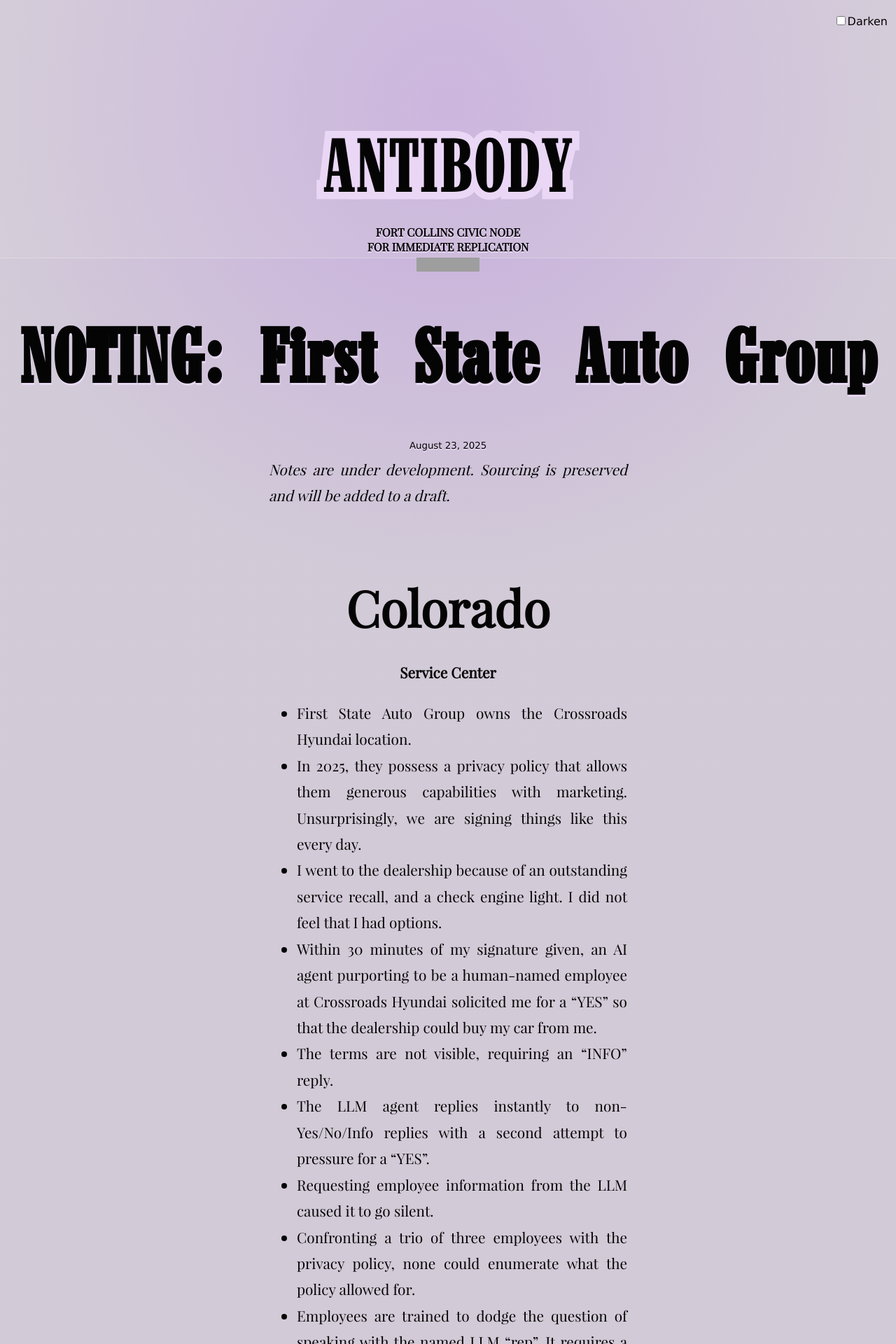
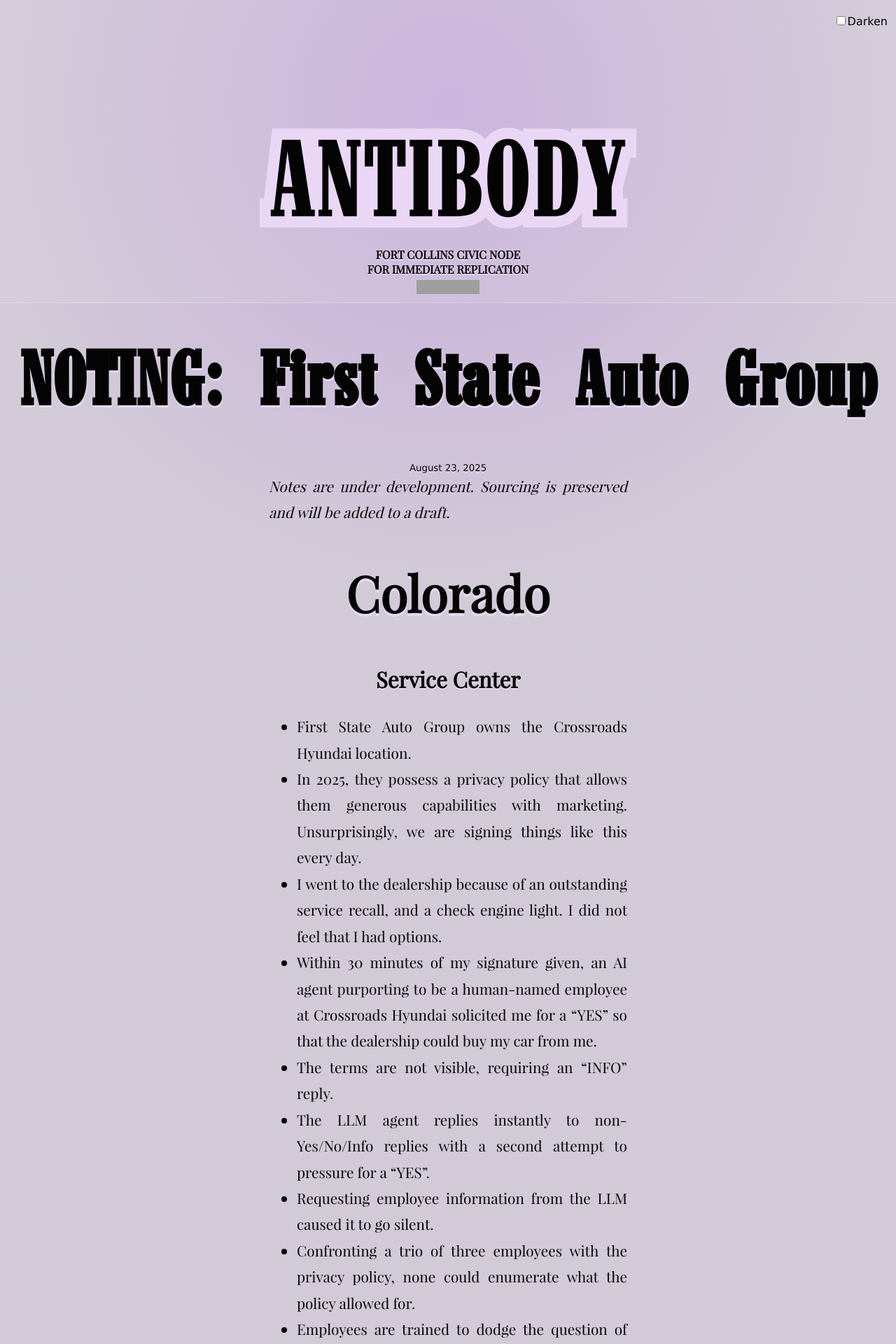
Before and after one commit to tiliv/antibody, a Jekyll site: the page built from docs/journal/autumn-ryan-First-State-Auto-Group/index.md, in a window 1280 px wide. Shown: the top 1920 px of the page at 70% size. Built offline with Jekyll 4.4.1, drawn with Linux system fonts in a browser that asks for light colours; grey boxes are pictures that could not be loaded.

Commit message:
Update header spacings
Mobile was suffering

```diff
--- a/docs/css/journal.css
+++ b/docs/css/journal.css
@@ -26,11 +26,11 @@
   text-align: center;
   margin: 0.5em auto;
 }
-h2 { font-size: 7em !important; }
-h3 { font-size: 3.4em !important }
-:root[data-dark="true"] h2,
-:root[data-dark="true"] h3 {
-  text-shadow: 0 8px var(--sh);
+h2 { font-size: 7em }
+h3 { font-size: 3.4em }
+h4 { font-size: 1.5em }
+h2, h3, h4 {
+  text-shadow: 0 .06em var(--sh);
 }
 a {
   color: var(--fg1);
@@ -51,7 +51,8 @@
 article h3,
 article h4 {
   font-family: ArticleFont;
-  margin: 0.5em auto 0 !important;
+  font-weight: bolder;
+  margin: 2rem auto 0 !important;
 }
 article > *:not(.side) {
   grid-column: content-start / content-end;
--- a/docs/css/media.css
+++ b/docs/css/media.css
@@ -1,20 +1,24 @@
+#title-stack {
+  padding-top: 12em;
+  padding-bottom: 15em;
+}
+#title-stack h1 {
+  font-size: 10em;
+}
+#replication {
+  margin-top: -5em;
+}
+
 @media (max-width: 1600px) {
-  #replication {
-    margin-top: -3em;
-  }
 }
 @media (max-width: 950px) {
-  h2 {
-    font-size: 3em;
-    text-shadow: 0 5px var(--sh);
-  }
-  h3 {
-    font-size: 2.3em;
-    text-shadow: 0 3px var(--sh);
-  }
-  #replication {
-    margin-top: -2em;
-  }
+  #title-stack { padding-bottom: 12em; }
+  #title-stack h1 { font-size: 6em; }
+  .links img { width: 40px; }
+  article { font-size: 1em; }
+  h2 { font-size: 3em; }
+  h3 { font-size: 2.3em; }
+  /* #replication { margin-top: -3.5em; } */
   .side.left,
   .side.right {
     grid-column: content-start / content-end;
@@ -25,26 +29,26 @@
     max-height: 40vh;
     margin: 0 auto;
   }
+  #layout {
+    grid-template-columns:
+      [left] 1fr
+      [content-start] minmax(200px, min(700px, 60vw))
+      [content-end] 1fr
+      [right];
+  }
 }
 @media (max-width: 550px) {
-  article {
-    font-size: 0.9em;
-  }
+  .links img { width: 28px; }
+  article { font-size: 0.9em; }
   h2 { font-size: 2.4em; }
   h3 { font-size: 2em; }
 }
 @media (max-width: 350px) {
-  h2 {
-    font-size: 2em;
-  }
-  h3 {
-    font-size: 1.8em;
-  }
-  article {
-    font-size: 0.8em;
-  }
-  article ol,
-  article ul {
-    padding-left: 0.5em;
-  }
+  #title-stack { padding-bottom: 9em; }
+  #title-stack h1 { font-size: 4em; }
+  .links img { width: 18px; }
+  h2 { font-size: 2em; }
+  h3 { font-size: 1.8em; }
+  article { font-size: 0.8em; }
+  article ol, article ul { padding-left: 0.5em; }
 }
--- a/docs/css/site.css
+++ b/docs/css/site.css
@@ -16,7 +16,7 @@
   --fg1: oklch(0.9037 0 0);
   --fg2: oklch(0.9054 0.0455 309.91);
   --fg-inverse: oklch(0.1076 0 0);
-  --sh: oklch(0.2916 0.0197 311.86);
+  --sh: oklch(20.149% 0.01085 311.883);
   --stroke: oklch(0.2674 0.0049 39.4);
   --shade: oklch(0.2538 0.004 308.29 / 25%);
   --border: oklch(0 0 0 / 25%);
@@ -33,7 +33,6 @@
 
 .journal-font {
   font-family: JournalFont, "Georgia", serif;
-  font-size: 1.5em;
   color: var(--fg2);
   text-shadow: 1px 3px var(--sh);
 }
@@ -109,8 +108,6 @@
 #title-stack {
   position: relative;
   z-index: 1;
-  padding-top: 12em;
-  padding-bottom: 15em;
   transition: padding-bottom 0.5s ease-in-out;
   white-space: nowrap;
   background-color: var(--shade);
@@ -121,10 +118,9 @@
 #title, #title-stroke {
   z-index: 5;
   position: absolute;
-  font-size: 10em;
   text-shadow: none;
-  text-stroke: 21px transparent;
-  -webkit-text-stroke: 21px transparent;
+  text-stroke: .2em transparent;
+  -webkit-text-stroke: .2em transparent;
   transition: font-size 0.5s ease-in-out;
 }
 #title-stroke {
@@ -141,7 +137,6 @@
   z-index: 5;
   text-transform: uppercase;
   width: 100%;
-  margin-top: -5em;
   text-align: center;
   font-weight: bold;
   color: var(--fg2);
@@ -206,16 +201,16 @@
 
 /* Content */
 .content {
-  width: 40%;
-  min-width: 300px;
+  /* width: 40%; */
+  min-width: 400px;
   max-width: 700px;
-  padding: 8px 20px;
+  /* padding: 8px 20px; */
   margin: 130px auto 20px;
 }
 .content > * {
   color: var(--fg2);
   line-height: 1.8em;
-  margin-bottom: 2em;
+  /* margin-bottom: 2em; */
 }
 .content pre {
   color: var(--fg1);
@@ -248,23 +243,3 @@
   white-space: nowrap;
   border: 0;
 }
-
-@media (max-width: 1600px) {
-  #title-stack { padding-bottom: 11em; }
-  #title-stack h1 { font-size: 7em; }
-}
-@media (max-width: 950px) {
-  #title-stack { padding-bottom: 6.5em; }
-  #title-stack h1 { font-size: 4em; }
-  .links img { width: 40px; }
-}
-@media (max-width: 550px) {
-  #title-stack { padding-bottom: 5em; }
-  #title-stack h1 { font-size: 3em; }
-  .links img { width: 28px; }
-}
-@media (max-width: 350px) {
-  #title-stack { padding-bottom: 4em; }
-  #title-stack h1 { font-size: 2em; }
-  .links img { width: 18px; }
-}
```
